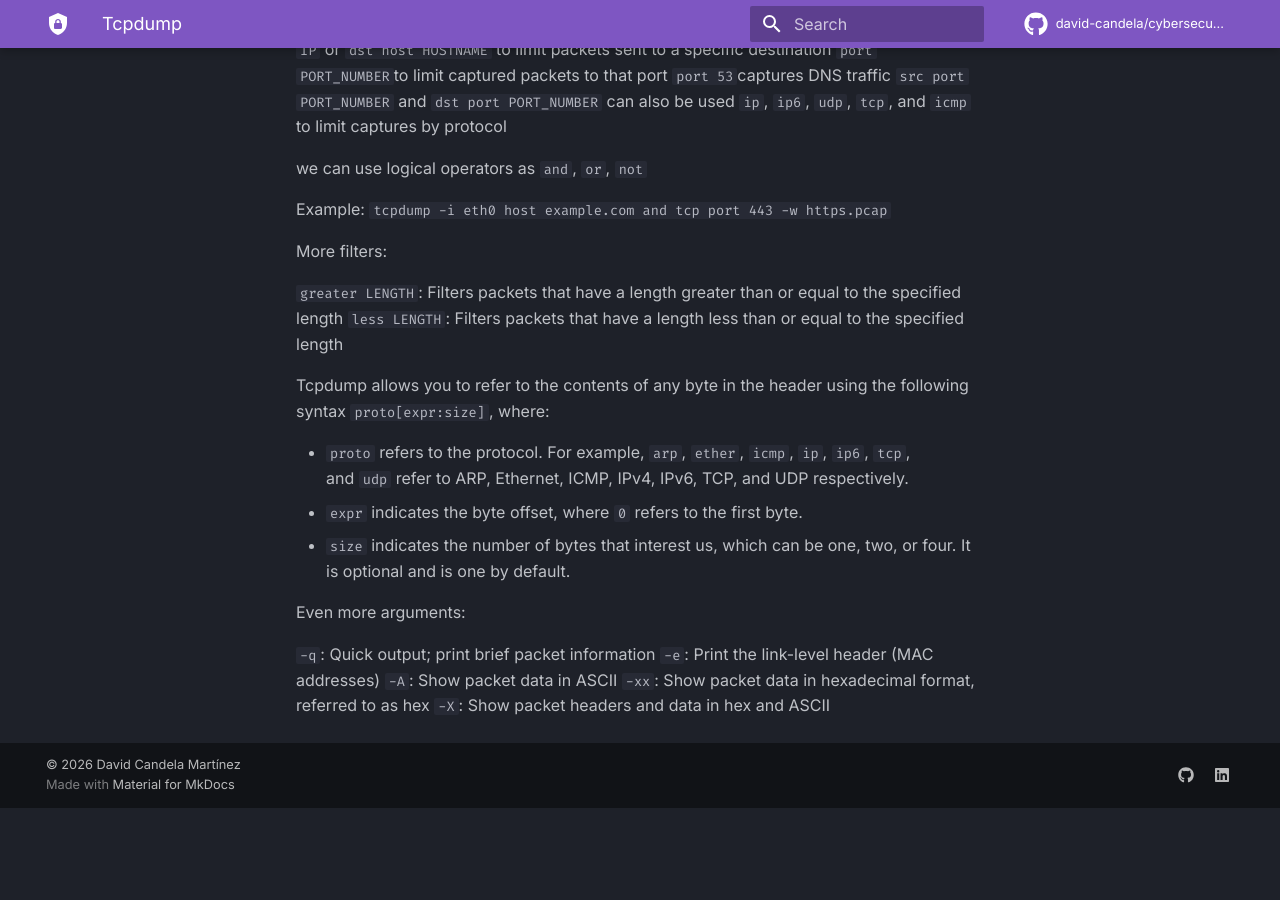
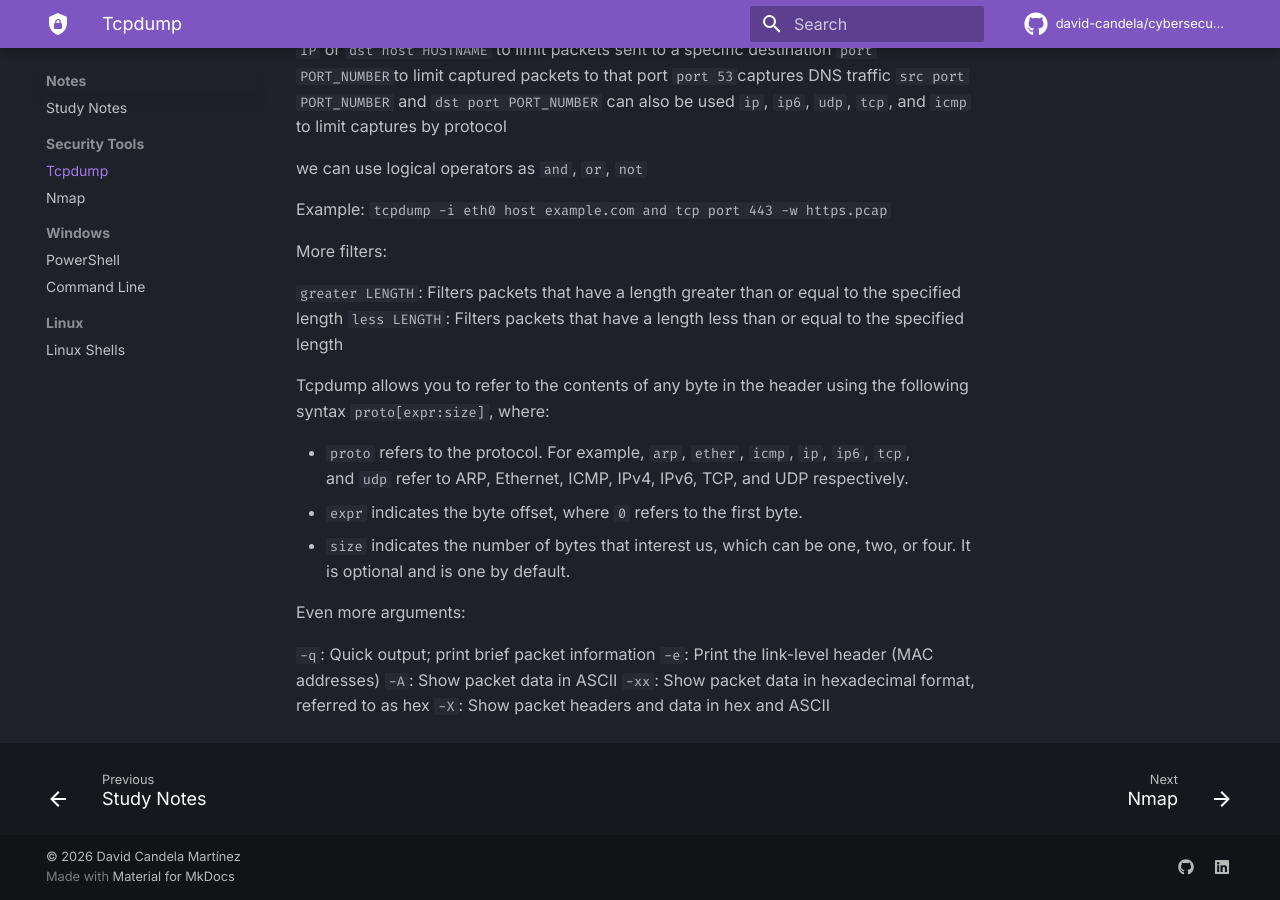
Before and after one commit to david-candela/cybersecurity_journey, an MkDocs documentation site: the page built from docs/notes/Tcpdump.md, in a window 1280 px wide and 900 px high, scrolled down 603 px. Built offline with MkDocs 1.6.1 and Material for MkDocs 9.7.7, drawn with Linux system fonts in a browser that asks for light colours; comment, search, counter and statistics services are not loaded; before the commit the page ends 1411 px from its top, so only the background shows below that.

Commit message:
Update mkdocs.yml

```diff
--- a/mkdocs.yml
+++ b/mkdocs.yml
@@ -72,6 +72,9 @@
       - Phishing Challenge 1: tryhackme/phishing-challenge-1.md
   - Notes:
       - notes/index.md
+      - Security Tools:
+          - Tcpdump: notes/Tcpdump.md
+          - Nmap: notes/Nmap.md
       - Windows:
           - PowerShell: notes/windows-powershell.md
           - Command Line: notes/windows-command-line.md
```
